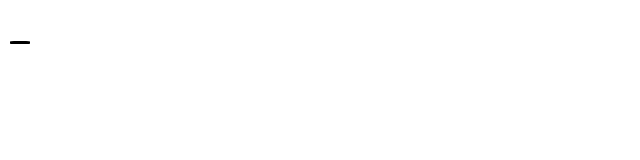
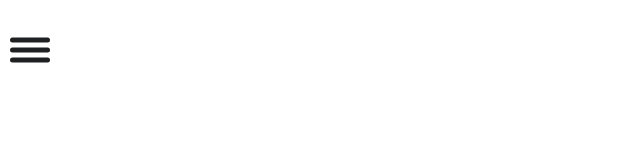
Before and after one commit to yuuhakobe/youtube.jp, a plain HTML site: page index.html in a window 1280 px wide. Shown: the top 160 px of the page, without its empty margins (0-640 px from the left). Drawn offline with Linux system fonts and the light colour scheme.

Commit message:
Add a burger menu icon

```diff
--- a/assets/css/reset.css
+++ b/assets/css/reset.css
@@ -2,7 +2,7 @@
    v2.0 | 20110126
    License: none (public domain)
 */
-
+* { box-sizing: border-box; }
 html, body, div, span, applet, object, iframe,
 h1, h2, h3, h4, h5, h6, p, blockquote, pre,
 a, abbr, acronym, address, big, cite, code,
--- a/assets/less/index/blocks/header.less
+++ b/assets/less/index/blocks/header.less
@@ -14,21 +14,34 @@ header {
 
             .burger__menu {
 
-                .burger {
+                position: relative;
+                width: 40px;
+                cursor: pointer;
+                    .burger {
 
-                    width: 20px;
-                    height: 3px;
-                    border-radius: 20%;
-                    background-color: #000;
+                        position: absolute;
+                        top: 50%; transform: translateY(-50%);
+                        left: 0;
 
-                    &::before, &::after {
+                       width: 100%; height: 5px;
+                       border-radius: 20px;
+                       background-color: @burger;
+                       cursor: pointer;
 
-                        width: 20px;
-                        height: 3px;
-                        border-radius: 20%;
-                        background-color: #000;
+                        &::before, &::after {
+
+                            content: '';
+                            width: 100%; height: 5px;
+                            border-radius: 20%;
+                            background-color: @burger;
+                            border-radius: 20px;
+
+                            display: block;
+                            position: absolute;
+                        }
+                        &::before { top: -10px; } &::after { top: 10px; }
+                        &:checked { background-color: green; }
                     }
-                }
 
                 input {
                     appearance: none;
--- a/assets/less/vars.less
+++ b/assets/less/vars.less
@@ -1,7 +1,7 @@
 // variables
 @dark: black;
 
-@burger: #000;
+@burger: #1F2022;
 
 // ----- MIXINS ----
 // .foo (@bg: #f5f5f5; @color: #900) {
```
Also changed, not shown: index.html (+0 -1 lines), assets/css/index.css, 1 other file.
